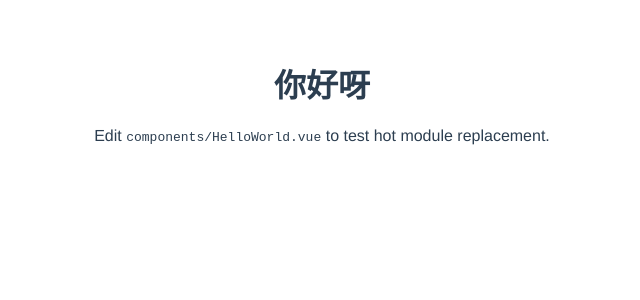
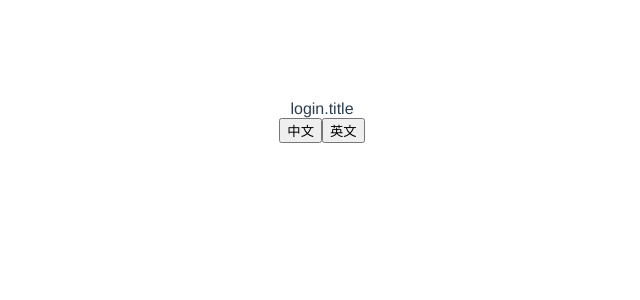
Before and after one commit to tinet-wangyalong/vue3-vite-vue-i18n, a Vue app: page / in a window 1280 px wide. Shown: the top 300 px of the page, without its empty margins (318-958 px from the left). Built offline with nearby package versions, Linux system fonts and the light colour scheme.

Commit message:
国际化暂存，有bug

```diff
--- a/src/components/HelloWorld.vue
+++ b/src/components/HelloWorld.vue
@@ -1,9 +1,28 @@
 <template>
-  <h1>{{ msg }}</h1>
-  <p>Edit <code>components/HelloWorld.vue</code> to test hot module replacement.</p>
+<div style="margin-top: 100px">
+  <div>
+    {{$t("login.title")}}
+    </div>
+    <button @click="handleLang('zh_CN')">中文</button>
+    <button @click="handleLang('en_US')">英文</button>
+ </div>
+  <!-- <h1>{{ msg }}</h1> -->
+  <!-- <p>Edit <code>components/HelloWorld.vue</code> to test hot module replacement.</p> -->
 </template>
 
 <script setup>
+  import { useI18n } from "vue-i18n";
+  const { t, locale } = useI18n();
+  console.log(locale)
+  console.log(t('login.title'), '===')
+
+  // 切换
+  function handleLang (val) {
+    console.log(23333, val, locale)
+    locale.value = val;
+    localStorage.setItem('language', val)
+  };
+
 const props = defineProps({
   msg: {
     type: String,
@@ -11,6 +30,6 @@ const props = defineProps({
   }
 })
 
-const { query } = useRoute();
-console.log(query)
+// const { query } = useRoute();
+// console.log(query)
 </script>
--- a/src/main.js
+++ b/src/main.js
@@ -1,6 +1,7 @@
 import { createApp } from 'vue'
 import App from './App.vue'
 import './index.css'
-import router from "./router";
+import router from "./router"
+import i18n from './third/i18n/i18n'
 
-createApp(App).use(router).mount('#app')
+createApp(App).use(router).use(i18n).mount('#app')
--- /dev/null
+++ b/src/third/i18n/i18n.js
@@ -0,0 +1,20 @@
+import { createI18n } from 'vue-i18n'   //引入vue-i18n组件
+import en from './language/en'
+import zh from './language/zh'
+console.log(localStorage.getItem('language'))
+const messages = {
+    'zh_CN': zh, // 中文语言包
+    'en_US': en // 英文语言包
+}
+const localeData = {
+    legacy: false,
+    locacy: localStorage.getItem('language') || 'zh_CN',
+    messages,
+    silentTranslationWarn: true,
+    missingWarn: false,
+    silentFallbackWarn: true,
+    fallbackWarn: false
+}
+
+ // setup i18n instance with glob
+export default createI18n(localeData);
--- /dev/null
+++ b/src/third/i18n/language/en.js
@@ -0,0 +1,8 @@
+const en =  {
+    login: {
+        'title': 'this title',
+        'username': 'Please enter the user name',
+        'password': 'Please enter your password'
+    }
+}
+export default en
--- /dev/null
+++ b/src/third/i18n/language/zh.js
@@ -0,0 +1,8 @@
+const zh =  {
+    login: {
+        'title': '标题',
+        'username': '请输入姓名',
+        'password': '请输入密码'
+    }
+}
+export default zh
```
